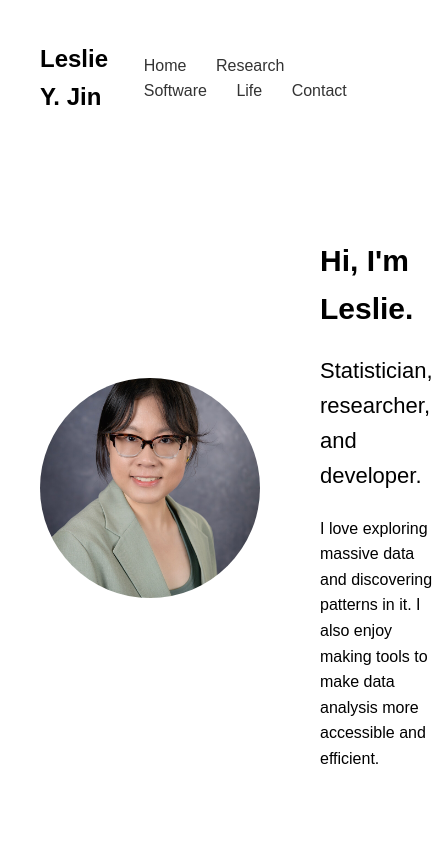
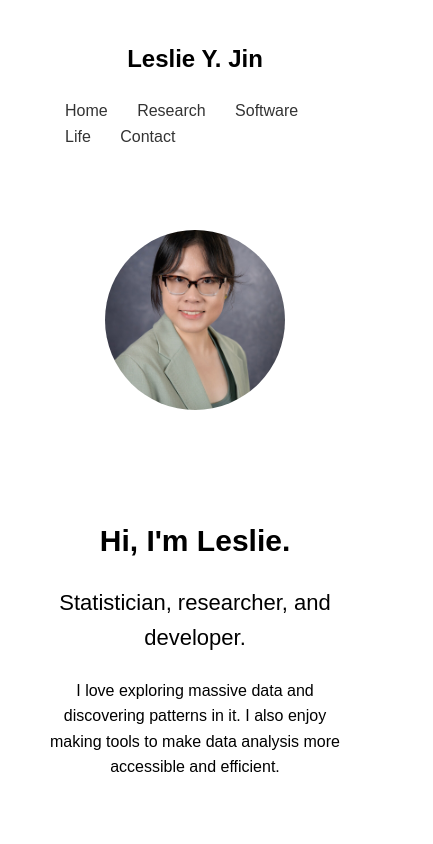
Before and after one commit to leslieyjin/leslieyjin, a plain HTML site: page index.html in a window 390 px wide. Shown: the top 844 px of the page, 433 px wide, since content can reach past the window. Drawn offline with Linux system fonts and the light colour scheme.

Commit message:
narrow screen friendly

```diff
--- a/style.css
+++ b/style.css
@@ -19,6 +19,7 @@
     justify-content: space-between;
     align-items: center;
     margin-bottom: 80px;
+    flex-wrap: wrap;
 }
 
 .site-name {
@@ -72,3 +73,26 @@
 p {
     max-width: 700px;
 }
+
+@media (max-width: 700px) {
+
+    nav {
+        flex-direction: column;
+        gap: 20px;
+    }
+
+    .hero {
+        flex-direction: column;
+        text-align: center;
+    }
+
+    .hero-text h1 {
+        font-size: 36px;
+    }
+
+    .hero-image img {
+        width: 180px;
+        height: 180px;
+    }
+
+}
```
